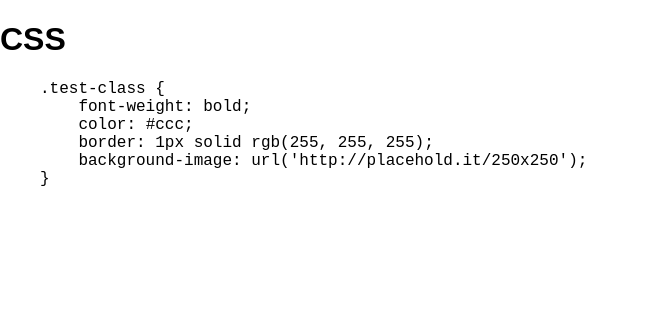
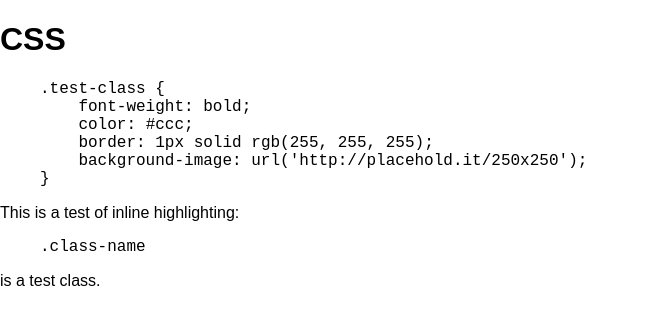
Before and after one commit to WhereowareFED/WhereowareFED.github.io, a Jekyll site: the page built from docs/css/index.html, in a window 1280 px wide. Shown: the top 325 px of the page, without its empty margins (0-647 px from the left). Built offline with Jekyll 4.4.1, drawn with Linux system fonts in a browser that asks for light colours.

Commit message:
Continued code highlighting test

```diff
--- a/docs/css/index.html
+++ b/docs/css/index.html
@@ -10,3 +10,4 @@ title: CSS
     background-image: url('http://placehold.it/250x250');
 }
 {% endhighlight %}
+<p>This is a test of inline highlighting:{% highlight css %}.class-name{% endhighlight %} is a test class.</p>
```
